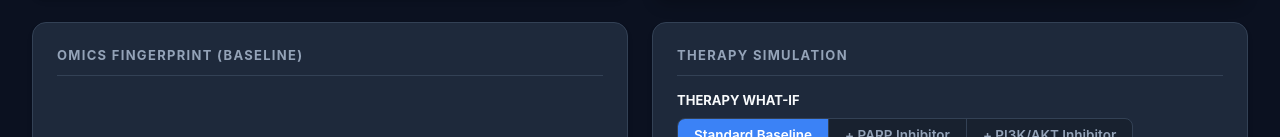
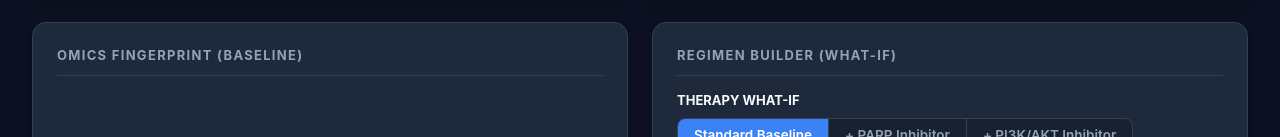
Before and after one commit to AnkithBinagekar/ispy2_breastcancer_react_demo, a React app in the folder frontend/: page / in a window 1280 px wide. Shown: the part 328-465 px from the top of the page. Built offline with nearby package versions, Linux system fonts and the light colour scheme; the HTML template or start-up script is replaced by a standard one.

Commit message:
Update to  Dashboard layout

```diff
--- a/frontend/src/App.jsx
+++ b/frontend/src/App.jsx
@@ -133,7 +133,7 @@ function App() {
           </div>
 
           <div className="exec-card">
-            <h2 className="card-title">Therapy Simulation</h2>
+            <h2 className="card-title">Regimen Builder (What-If)</h2>
             <RegimenBuilder
               regimens={regimens}
               activeScenario={activeScenario}
```
